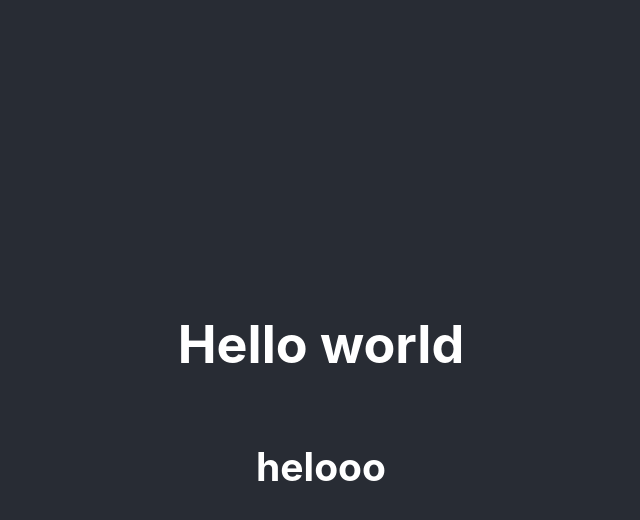
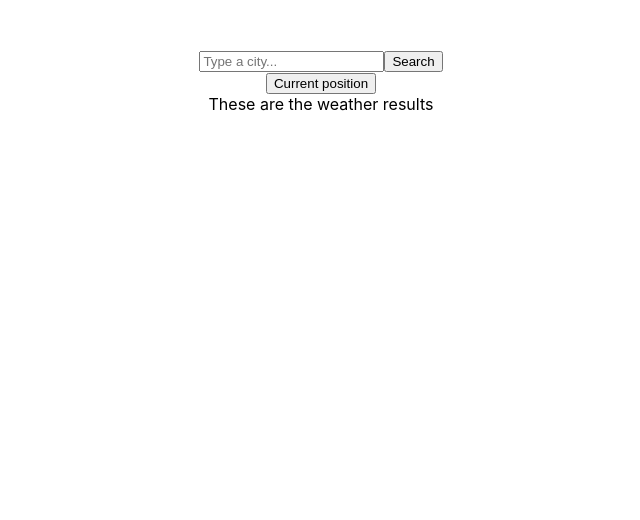
Before and after one commit to celt95/weather-react, a React (Create React App) app: page / in a window 1280 px wide. Shown: the top 520 px of the page, without its empty margins (319-959 px from the left). Built offline with nearby package versions, Linux system fonts and the light colour scheme.

Commit message:
created the main components and added axios to make the api call

```diff
--- a/package.json
+++ b/package.json
@@ -6,6 +6,7 @@
     "@testing-library/jest-dom": "^5.16.4",
     "@testing-library/react": "^13.3.0",
     "@testing-library/user-event": "^13.5.0",
+    "axios": "^0.27.2",
     "react": "^18.2.0",
     "react-dom": "^18.2.0",
     "react-scripts": "5.0.1",
--- a/src/App.css
+++ b/src/App.css
@@ -1,38 +1,4 @@
 .App {
   text-align: center;
+  margin-top: 50px;
 }
-
-.App-logo {
-  height: 40vmin;
-  pointer-events: none;
-}
-
-@media (prefers-reduced-motion: no-preference) {
-  .App-logo {
-    animation: App-logo-spin infinite 20s linear;
-  }
-}
-
-.App-header {
-  background-color: #282c34;
-  min-height: 100vh;
-  display: flex;
-  flex-direction: column;
-  align-items: center;
-  justify-content: center;
-  font-size: calc(10px + 2vmin);
-  color: white;
-}
-
-.App-link {
-  color: #61dafb;
-}
-
-@keyframes App-logo-spin {
-  from {
-    transform: rotate(0deg);
-  }
-  to {
-    transform: rotate(360deg);
-  }
-}
--- a/src/App.js
+++ b/src/App.js
@@ -1,13 +1,11 @@
-import logo from "./logo.svg";
 import "./App.css";
+import Search from "./Search";
 
 function App() {
   return (
     <div className="App">
-      <header className="App-header">
-        <h1> Hello world </h1>
-        <h2> helooo</h2>
-      </header>
+      <header className="App-header"></header>
+      <Search />
     </div>
   );
 }
--- /dev/null
+++ b/src/CurrentPosition.js
@@ -0,0 +1,8 @@
+import React from "react";
+export default function CurrentPosition() {
+  return (
+    <div className="current-position">
+      <button>Current position</button>
+    </div>
+  );
+}
--- /dev/null
+++ b/src/Search.js
@@ -0,0 +1,33 @@
+import React, { useState } from "react";
+import axios from "axios";
+import CurrentPosition from "./CurrentPosition";
+import WeatherResults from "./WeatherResults";
+export default function Search() {
+  const [city, setCity] = useState(null);
+  const [result, setResult] = useState(null);
+  function searchWeather(response) {
+    setResult(response.data);
+  }
+  function updateCity(event) {
+    setCity(event.target.value);
+  }
+  function handleSubmit(event) {
+    event.preventDefault();
+    let apiUrl = `https://api.openweathermap.org/data/2.5/weather?q=${city}&appid=f8076bd4bc37c523b0e21539b245eabc&units=metric`;
+    axios.get(apiUrl).then(searchWeather);
+  }
+  return (
+    <div className="Search">
+      <form onSubmit={handleSubmit}>
+        <input
+          type="search"
+          Placeholder="Type a city..."
+          onChange={updateCity}
+        />
+        <input type="submit" value="Search" />
+      </form>
+      <CurrentPosition />
+      <WeatherResults result={result} />
+    </div>
+  );
+}
--- /dev/null
+++ b/src/WeatherResults.js
@@ -0,0 +1,4 @@
+import React from "react";
+export default function WeatherResults(props) {
+  return <div className="weather-results">These are the weather results</div>;
+}
```
Also changed, not shown: 1 other file (tests, documents, lock files or other folders).
